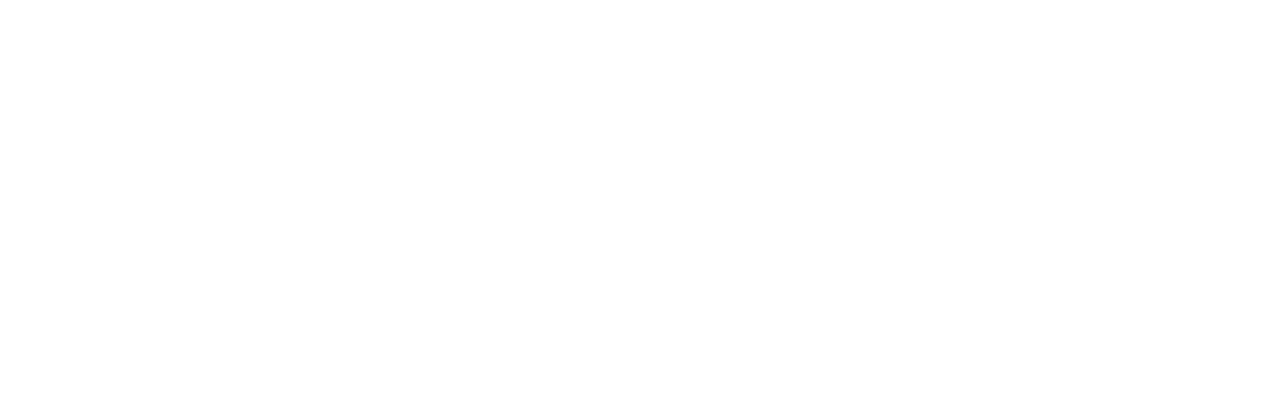
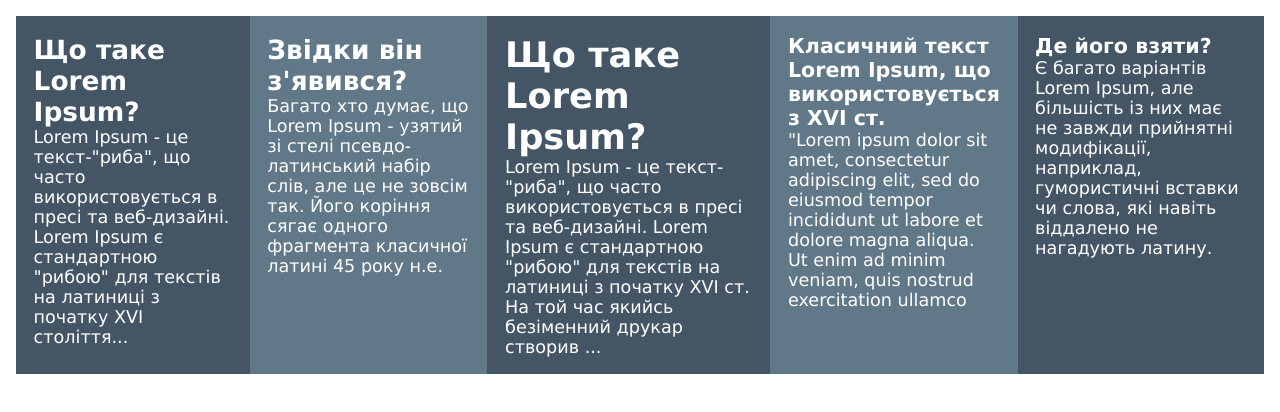
Before and after one commit to stepanenko08/hillel, a plain HTML site: page index.html in a window 1280 px wide. Drawn offline with Linux system fonts and the light colour scheme.

Commit message:
commited

```diff
--- /dev/null
+++ b/css/media.css
@@ -0,0 +1,5 @@
+@media screen and (min-width: 600px) {
+    body {
+        flex-direction: row;
+    }
+}
--- /dev/null
+++ b/css/style.css
@@ -0,0 +1,23 @@
+* {
+    margin: 0;
+    padding: 0;
+    box-sizing: border-box;
+    font-family: Verdana, Arial, sans-serif;
+}
+
+body {
+    display: flex;
+    padding: 1em;
+    flex-direction: column;
+}
+
+.item {
+    background-color: #445666;
+    color: #fff;
+    font-size: 1.1em;
+    padding: 1em;
+}
+
+.item:nth-child(even) {
+    background-color: #607888;
+}
--- a/index.html
+++ b/index.html
@@ -3,9 +3,49 @@
 <head>
     <meta charset="UTF-8">
     <meta name="viewport" content="width=device-width, initial-scale=1.0">
-    <title>homework4</title>
+    <link rel="stylesheet" href="css/style.css">
+    <link rel="stylesheet" href="css/media.css">
+    <title>homework5</title>
 </head>
 <body>
+    <div class="item">
+        <h2> Що таке Lorem Ipsum?</h2>
+        <p> Lorem Ipsum - це текст-"риба", що часто
+       використовується в пресі та веб-дизайні. Lorem Ipsum є
+        стандартною "рибою" для текстів на латиниці з початку
+       XVI століття...</p>
+    </div>
 
+    <div class="item">
+        <h2> Звідки він з'явився?</h2>
+        <p> Багато хто думає, що Lorem Ipsum - узятий зі стелі
+       псевдо-латинський набір слів, але це не зовсім так.
+        Його коріння сягає одного фрагмента класичної латині
+       45 року н.е.</p>
+    </div>
+
+    <div class="item">
+        <h1> Що таке Lorem Ipsum?</h1>
+        <p> Lorem Ipsum - це текст-"риба", що часто
+       використовується в пресі та веб-дизайні. Lorem Ipsum є стандартною
+       "рибою"
+        для текстів на латиниці з початку XVI ст. На той час
+       якийсь безіменний друкар створив ...</p>
+        </div>
+        <div class="item">
+        <h3> Класичний текст Lorem Ipsum, що використовується з
+       XVI ст. </h3>
+        <p>"Lorem ipsum dolor sit amet, consectetur adipiscing
+       elit, sed do eiusmod tempor incididunt ut labore et dolore
+        magna aliqua. Ut enim ad minim veniam, quis nostrud
+       exercitation ullamco</p>
+        </div>
+        <div class="item">
+        <h3> Де його взяти?</h3>
+        <p> Є багато варіантів Lorem Ipsum, але більшість із них
+       має не завжди прийнятні модифікації, наприклад,
+        гумористичні вставки чи слова, які навіть віддалено не
+       нагадують латину.</p>
+        </div>
 </body>
 </html>
```
